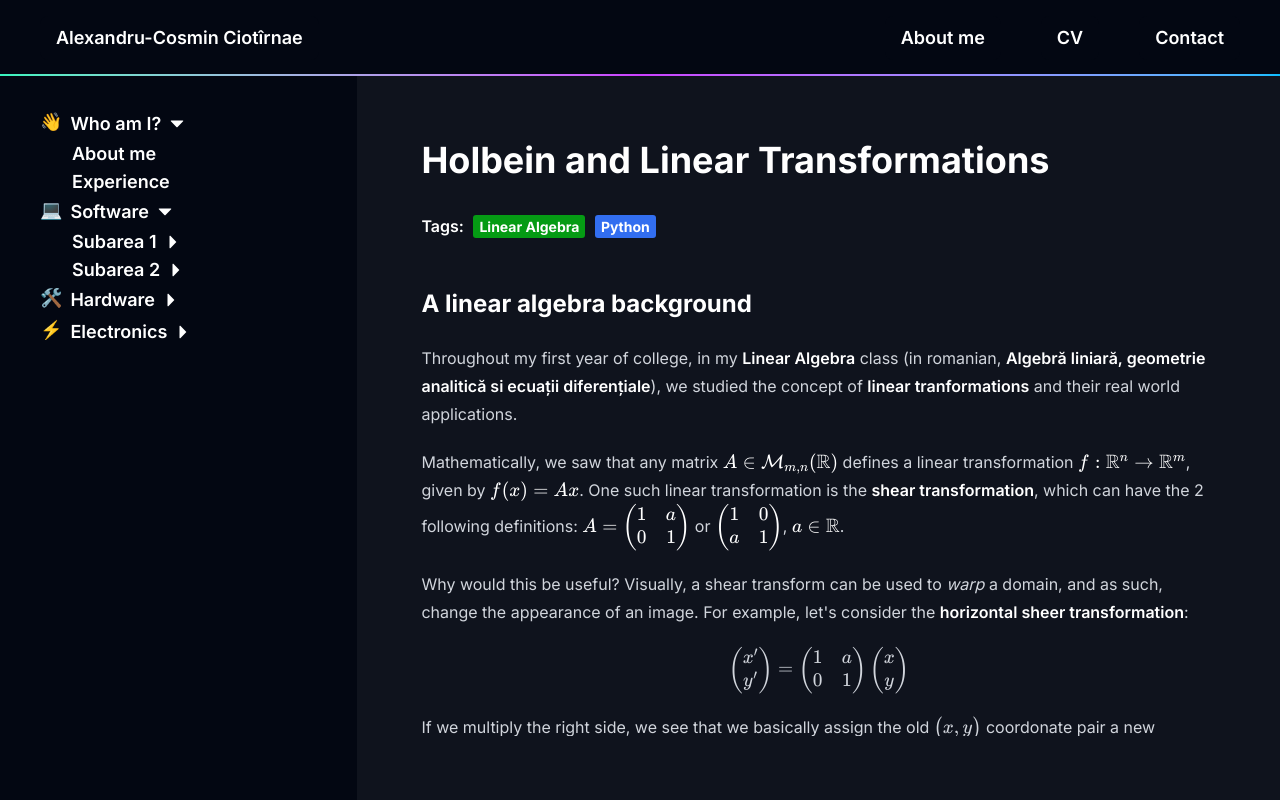
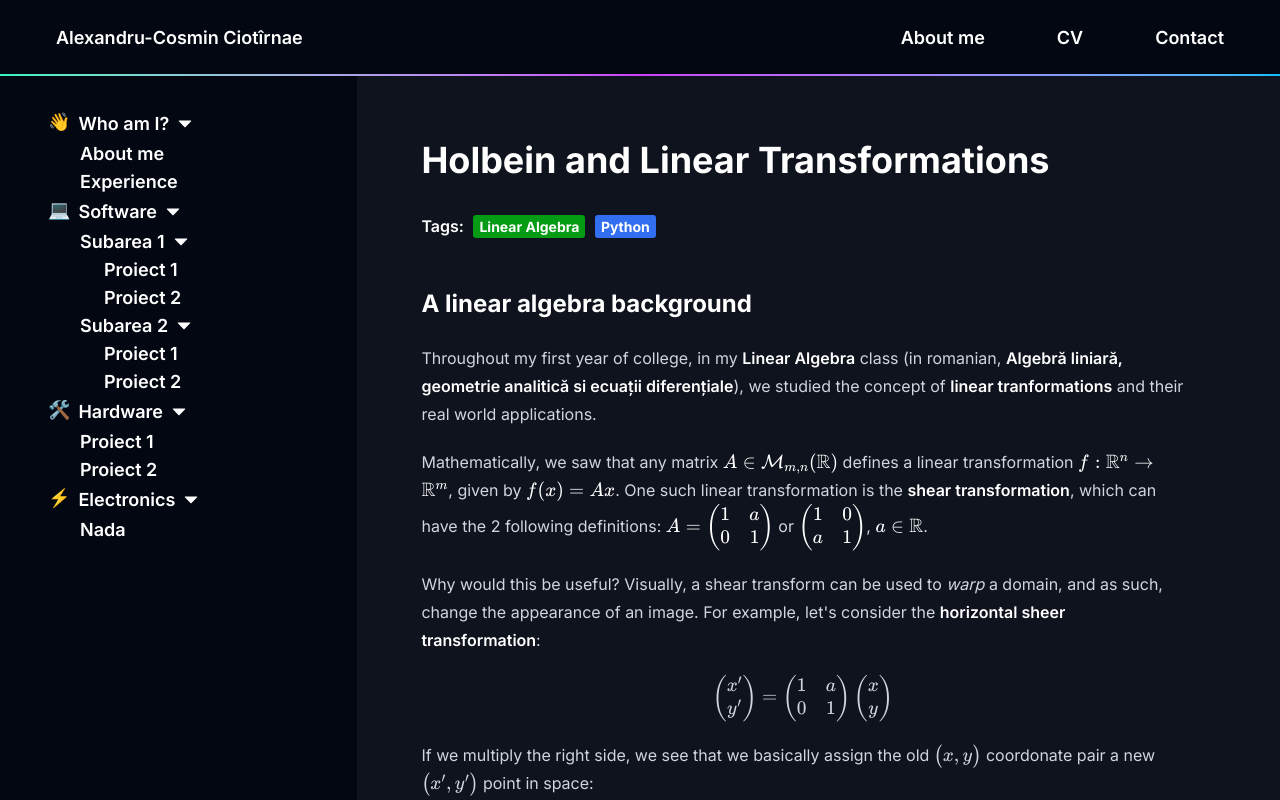
Before and after one commit to ciotirnaealexandru/this-is-alex, a React (Vite) app in the folder frontend/: page /this-is-alex/projects in a window 1280 px wide. Built offline with nearby package versions, Linux system fonts and the light colour scheme.

Commit message:
Fix scrollbar
Signed-off-by: Ciotirnae Alexandru-Cosmin <ciotirnae.alexandru005@gmail.com>

```diff
--- a/frontend/src/articles/Holbein_and_Linear_Transformations/Holbein_and_Linear_Transformations.md
+++ b/frontend/src/articles/Holbein_and_Linear_Transformations/Holbein_and_Linear_Transformations.md
@@ -28,4 +28,4 @@ This is a **graphical interpretation** of a horizontal shear transformation appl
 
 ## "The Ambassadors", by H. Holbein
 
-<img src='images/Holbein_and_Linear_Transformations/The_Ambassadors.jpg' alt='linear_transformation' class='semi'>
+<img src='images/Holbein_and_Linear_Transformations/The_Ambassadors.jpg' alt='linear_transformation' class='full'>
--- a/frontend/src/components/DropdownMenu/DropdownMenu.tsx
+++ b/frontend/src/components/DropdownMenu/DropdownMenu.tsx
@@ -3,26 +3,26 @@ import MenuElement from "./MenuElement";
 
 const DropdownMenu = () => {
   return (
-    <div className="w-full h-full py-8 pr-4 pl-10">
+    <div className="w-full h-full py-8 pr-4 pl-12">
       <MenuElement text="Who am I?" emoji="👋" open={true}>
         <MenuElement text="About me"></MenuElement>
         <MenuElement text="Experience"></MenuElement>
       </MenuElement>
       <MenuElement text="Software" emoji="💻" open={true}>
-        <MenuElement text="Subarea 1">
+        <MenuElement text="Subarea 1" open={true}>
           <MenuElement text="Proiect 1"></MenuElement>
           <MenuElement text="Proiect 2"></MenuElement>
         </MenuElement>
-        <MenuElement text="Subarea 2">
+        <MenuElement text="Subarea 2" open={true}>
           <MenuElement text="Proiect 1"></MenuElement>
           <MenuElement text="Proiect 2"></MenuElement>
         </MenuElement>
       </MenuElement>
-      <MenuElement text="Hardware" emoji="🛠️">
+      <MenuElement text="Hardware" emoji="🛠️" open={true}>
         <MenuElement text="Proiect 1"></MenuElement>
         <MenuElement text="Proiect 2"></MenuElement>
       </MenuElement>
-      <MenuElement text="Electronics" emoji="⚡">
+      <MenuElement text="Electronics" emoji="⚡" open={true}>
         <MenuElement text="Nada"></MenuElement>
       </MenuElement>
     </div>
--- a/frontend/src/components/DropdownMenu/MenuElement.tsx
+++ b/frontend/src/components/DropdownMenu/MenuElement.tsx
@@ -35,9 +35,12 @@ const MenuElement = ({
         className="flex flex-col w-full font-semibold "
       >
         <div className="flex flex-row items-center">
+          {/* Emoji */}
           <span className="text-lg mb-1 mr-2">{emoji}</span>
           <div className="flex flex-row items-center hover:cursor-pointer">
+            {/* Text */}
             <div className="text-white text-lg">{text}</div>
+            {/* Arrow icon */}
             {arrow}
           </div>
         </div>
--- a/frontend/src/pages/Projects/Projects.scss
+++ b/frontend/src/pages/Projects/Projects.scss
@@ -1,15 +1,20 @@
 /* Custom Scrollbar Styles */
 .add-custom-scrollbar {
   overflow-y: scroll;
-  -webkit-overflow-scrolling: touch; /* Enable smooth scrolling on iOS */
+  -webkit-overflow-scrolling: touch; /* Smooth scrolling on iOS */
 }
 
 .add-custom-scrollbar::-webkit-scrollbar {
   width: 6px;
 }
 
+.add-custom-scrollbar::-webkit-scrollbar-track {
+  background: transparent;
+  margin-top: 64px;
+  margin-bottom: 64px;
+}
+
 .add-custom-scrollbar::-webkit-scrollbar-thumb {
-  // make it transparent for now ultil i figure out how to fix the padding top bottom right
-  background: white;
+  background: white; /* Transparent for testing */
   border-radius: 10px;
 }
--- a/frontend/src/pages/Projects/Projects.tsx
+++ b/frontend/src/pages/Projects/Projects.tsx
@@ -24,9 +24,9 @@ const Projects = () => {
           <div className="bg-[#030712] w-lg">
             <DropdownMenu />
           </div>
-          <div className="flex py-16 pl-16 pr-8 w-full h-full">
+          <div className="flex pl-16 pr-8 w-full h-full">
             <div className="flex-grow max-w-none w-full h-full prose prose-invert overflow-y-auto add-custom-scrollbar">
-              <div className="pr-8">
+              <div className="pr-16 py-16">
                 <Markdown
                   remarkPlugins={[remarkMath]}
                   rehypePlugins={[rehypeKatex, rehypeRaw]}
```
